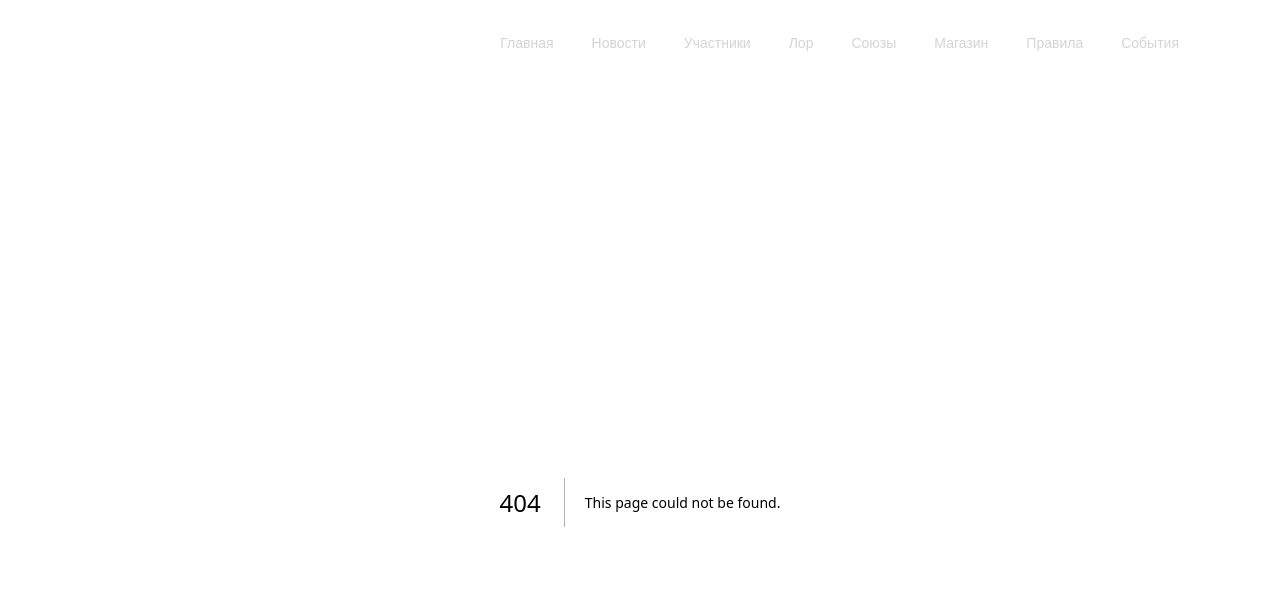
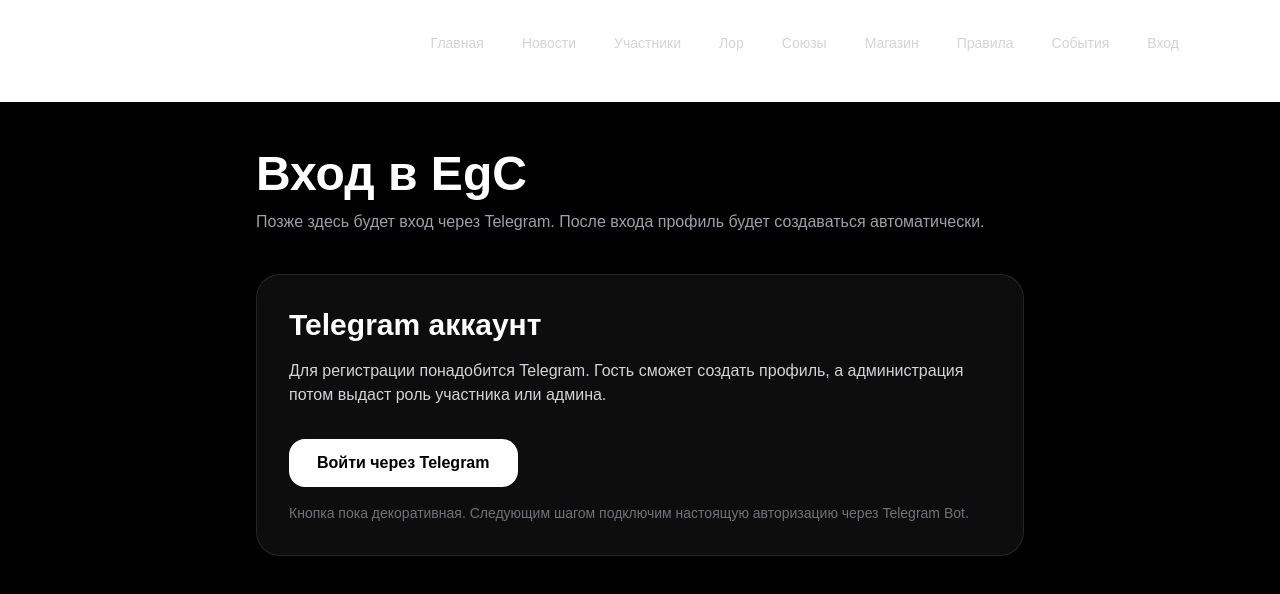
Before and after one commit to ZUMAXI/egc-site, a Next.js app: page /login in a window 1280 px wide. Before the commit this address had no page. Shown: the top 594 px of the page. Built offline with nearby package versions, Linux system fonts and the light colour scheme.

Commit message:
Add login page

```diff
--- a/src/app/components/SiteHeader.tsx
+++ b/src/app/components/SiteHeader.tsx
@@ -9,6 +9,7 @@
   { label: "Магазин", href: "/shop" },
   { label: "Правила", href: "/rules" },
   { label: "События", href: "/events" },
+  { label: "Вход", href: "/login" },
 ];
 
 export default function SiteHeader() {
--- /dev/null
+++ b/src/app/login/page.tsx
@@ -0,0 +1,32 @@
+export default function LoginPage() {
+  return (
+    <main className="min-h-screen bg-black px-6 py-12 text-white">
+      <div className="mx-auto max-w-3xl">
+        <h1 className="mb-3 text-5xl font-black">Вход в EgC</h1>
+
+        <p className="mb-10 text-zinc-400">
+          Позже здесь будет вход через Telegram. После входа профиль будет
+          создаваться автоматически.
+        </p>
+
+        <div className="rounded-3xl border border-white/10 bg-white/5 p-8">
+          <h2 className="text-3xl font-bold">Telegram аккаунт</h2>
+
+          <p className="mt-4 text-zinc-300">
+            Для регистрации понадобится Telegram. Гость сможет создать профиль,
+            а администрация потом выдаст роль участника или админа.
+          </p>
+
+          <button className="mt-8 rounded-2xl bg-white px-7 py-3 font-bold text-black">
+            Войти через Telegram
+          </button>
+
+          <p className="mt-4 text-sm text-zinc-500">
+            Кнопка пока декоративная. Следующим шагом подключим настоящую
+            авторизацию через Telegram Bot.
+          </p>
+        </div>
+      </div>
+    </main>
+  );
+}
```
